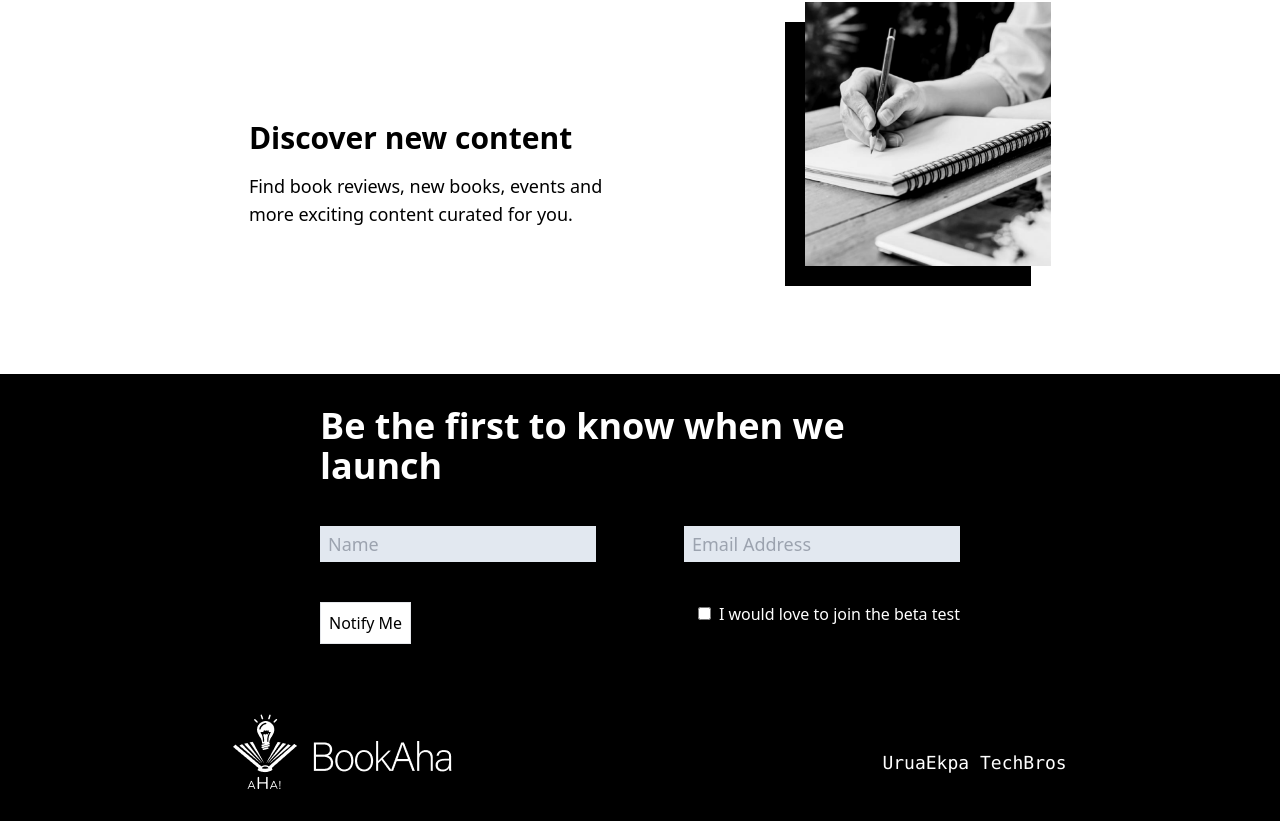
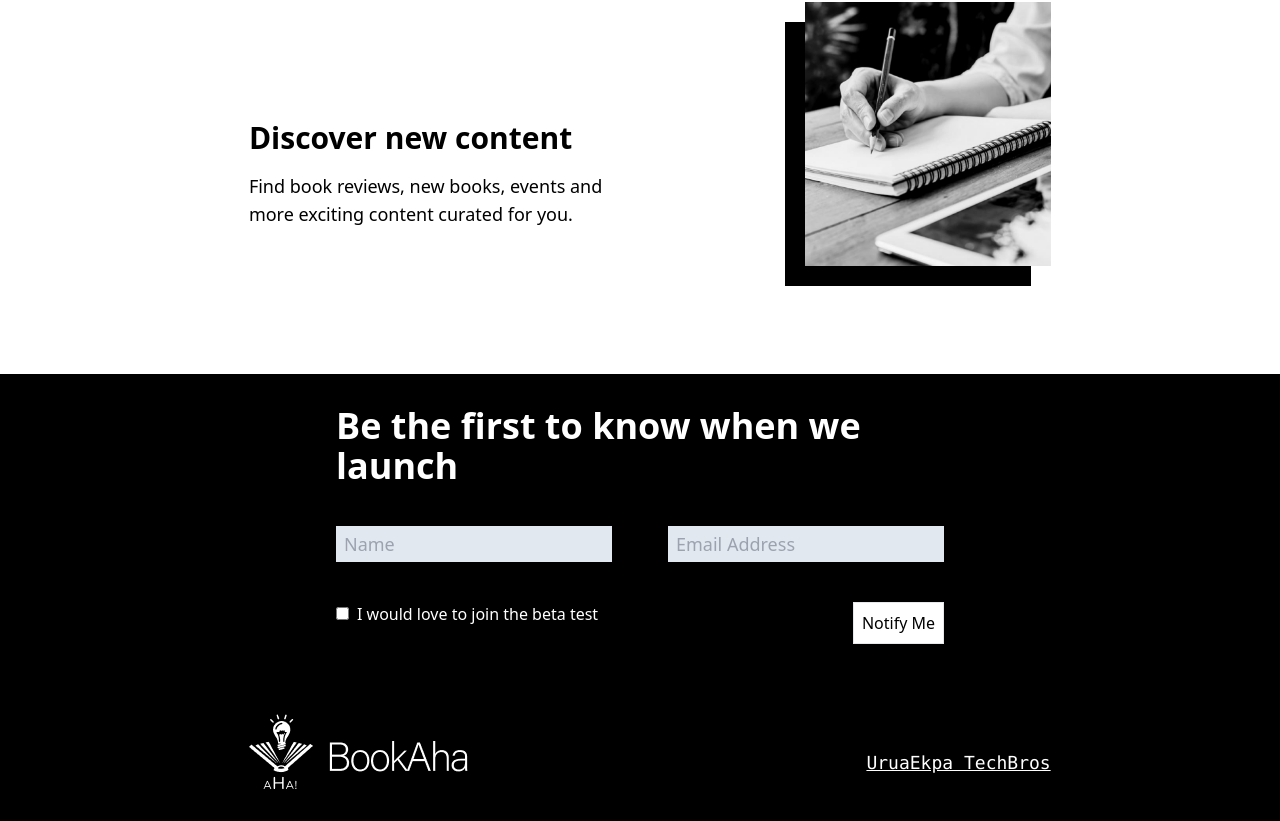
Before and after one commit to Nathaniyell/book-aha, a React (Create React App) app: page / in a window 1280 px wide. Shown: the part 1527-2348 px from the top of the page. Built offline with nearby package versions, Linux system fonts and the light colour scheme.

Commit message:
update footer and home component

```diff
--- a/src/components/Footer.jsx
+++ b/src/components/Footer.jsx
@@ -21,25 +21,24 @@ const Footer = () => {
     } else {
       console.log("The user does not want to join the beta test.");
     }
-    console.log(name, email, isChecked)
-    return{
-        name,
-        email,
-        isChecked
-    }
-
+    console.log(name, email, isChecked);
+    return {
+      name,
+      email,
+      isChecked,
+    };
   };
 
   return (
     <footer className="bg-black">
-      <div className="w-10/12 md:w-1/2 mx-auto pt-8">
+      <div className="w-10/12 md:w-1/2 mx-auto pt-8 px-4">
         <h1 className="text-white text-4xl font-[700]">
           Be the first to know when we launch
         </h1>
         <form
           action=""
           onSubmit={submitFormHandler}
-          className="flex flex-row md:flex-row items-center justify-between w-full my-10"
+          className="flex flex-col gap-10 md:gap-0 md:flex-row justify-between my-10"
         >
           <input
             className="bg-slate-200 text-black text-lg px-2 py-1"
@@ -55,13 +54,6 @@ const Footer = () => {
           />
         </form>
         <form className="flex flex-col md:flex-row justify-between w-full gap-4">
-          <Button
-            title="Notify Me"
-            fontSize="lg"
-            marginRight={0}
-            padding={2}
-            type="submit"
-          />
           <div>
             <input
               type="checkbox"
@@ -75,13 +67,20 @@ const Footer = () => {
               I would love to join the beta test
             </label>
           </div>
+          <Button
+            title="Notify Me"
+            fontSize="lg"
+            marginRight={0}
+            padding={2}
+            type="submit"
+          />
         </form>
       </div>
-      <section className="mt-14 pb-4 w-11/12 md:w-2/3 mx-auto flex items-center justify-between">
+      <section className="mt-14 pb-4 w-5/12 md:mx-auto md:w-2/3 flex items-center justify-between px-4">
         <img src={logo} alt="Logo" />
-        <pre className="text-white text-xl mt-5">
+        <pre className="text-white text-xl mt-5 ml-8">
           <a
-            className="text-white text-lg"
+            className="text-white text-lg underline"
             href="https://twitter.com/_kvngNath"
           >
             UruaEkpa TechBros
--- a/src/home/Home.jsx
+++ b/src/home/Home.jsx
@@ -52,9 +52,9 @@ const Home = () => {
       <div className="relative bg-heroSection bg-auto bg-no-repeat h-screen">
         <Navbar />
         <div className="relative">
-          <div className="w-[63%] bg-black md:w-1/4 text-white absolute top-24 md:top-20 right-52 p-2">
+          <div className="w-[80%] bg-black md:w-1/4 text-white absolute top-24 md:top-20 right-52 p-2">
             <h1 className="font-bold w-full relative text-[30px]">
-              <span className="relative -right-36">Share thoughts from</span>
+              <span className="relative -right-48">Share thoughts from</span>
               <br />
               <span className="relative -right-60">books you love</span>
             </h1>
```
